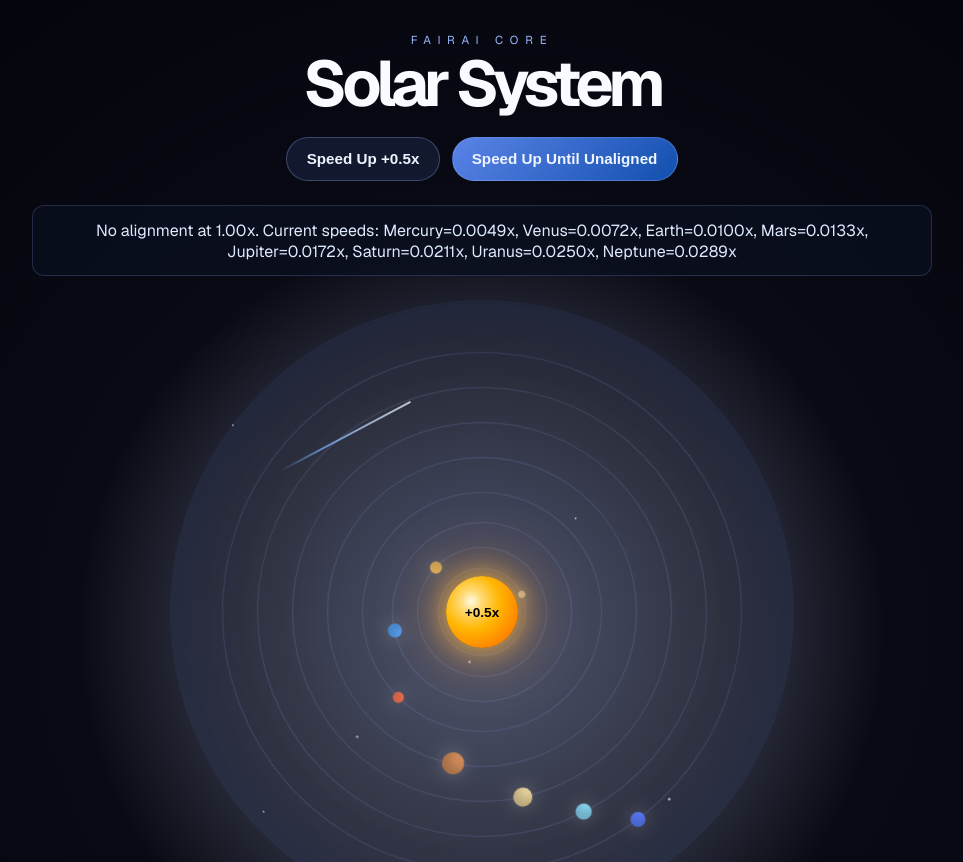
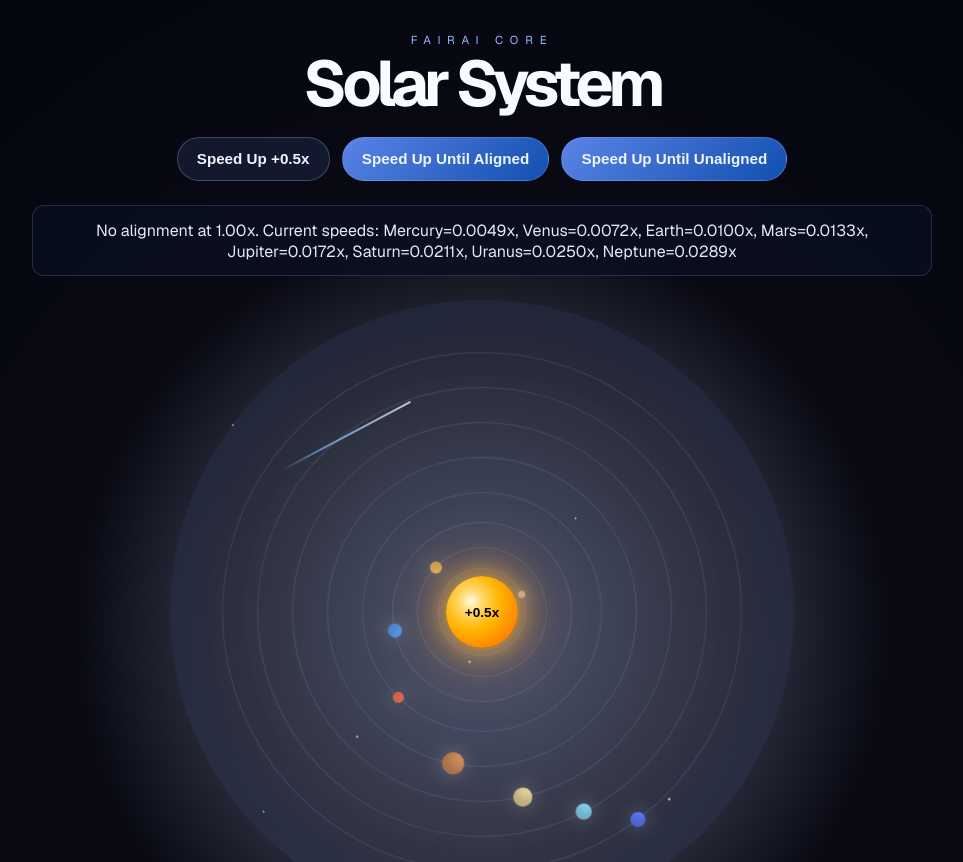
Before and after one commit to xoarty1002-eng/FairCore, a Next.js app: page / in a window 1280 px wide. Shown: the top 862 px of the page, without its empty margins (158-1121 px from the left). Built offline with nearby package versions, Linux system fonts and the light colour scheme.

Commit message:
Add Speed Up Until Aligned button that auto-restores to default

```diff
--- a/app/page.tsx
+++ b/app/page.tsx
@@ -91,6 +91,63 @@ export default function Home() {
     setSpeedMultiplier(nextMultiplier);
   };
 
+  const handleSpeedUpUntilAligned = () => {
+    let nextMultiplier = Number((speedMultiplier + 0.5).toFixed(2));
+    let found = false;
+
+    while (!found) {
+      const trial = initialPlanets.map((planet) => ({
+        ...planet,
+        speed: Number((planet.speed * nextMultiplier).toFixed(4)),
+      }));
+
+      const triplets = findAlignedTriplets(
+        trial.map((planet) => ({
+          name: planet.name,
+          orbitRadius: planet.orbit,
+          size: planet.size,
+          color: planet.color,
+          speed: planet.speed,
+        })),
+        1,
+        0,
+      );
+
+      if (triplets.length > 0) {
+        found = true;
+        const details = triplets[0].planets
+          .map((planet) => `${planet.name}=${planet.speed.toFixed(4)}x`)
+          .join(", ");
+
+        setSpeedMultiplier(nextMultiplier);
+        setStatusMessage(
+          `Alignment found at ${nextMultiplier}x speed! Aligned triplet at ${triplets[0].angle.toFixed(2)}°: ${details}`,
+        );
+        window.alert(
+          `Alignment found at ${nextMultiplier}x speed!\n${details}\n\nRestoring to default speed...`,
+        );
+
+        // Restore to default after 3 seconds
+        setTimeout(() => {
+          setSpeedMultiplier(1);
+          setStatusMessage("Orbit speed restored to 1x (default). Three-planet alignment is being monitored.");
+        }, 3000);
+        return;
+      }
+
+      nextMultiplier = Number((nextMultiplier + 0.5).toFixed(2));
+
+      // Safety limit to prevent infinite loop
+      if (nextMultiplier > 20) {
+        setStatusMessage(
+          "No alignment found within reasonable speed range. Try again.",
+        );
+        window.alert("No alignment found. Try again.");
+        return;
+      }
+    }
+  };
+
   const handleSpeedUpUntilUnaligned = () => {
     let nextMultiplier = Number((speedMultiplier + 0.5).toFixed(2));
     let aligned = true;
@@ -143,6 +200,9 @@ export default function Home() {
       <div className={styles.controls}>
         <button type="button" onClick={handleSpeedUp}>
           Speed Up +0.5x
+        </button>
+        <button type="button" className={styles.primaryButton} onClick={handleSpeedUpUntilAligned}>
+          Speed Up Until Aligned
         </button>
         <button type="button" className={styles.primaryButton} onClick={handleSpeedUpUntilUnaligned}>
           Speed Up Until Unaligned
```
